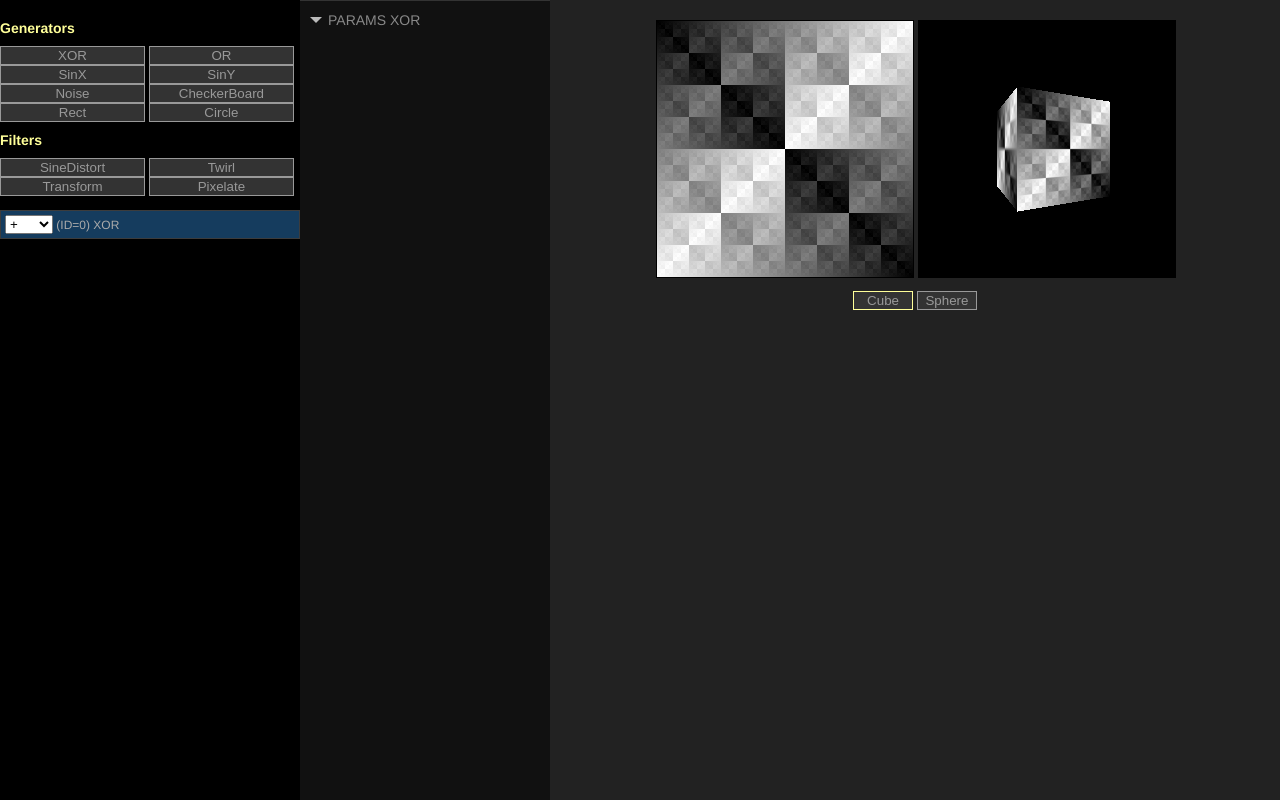
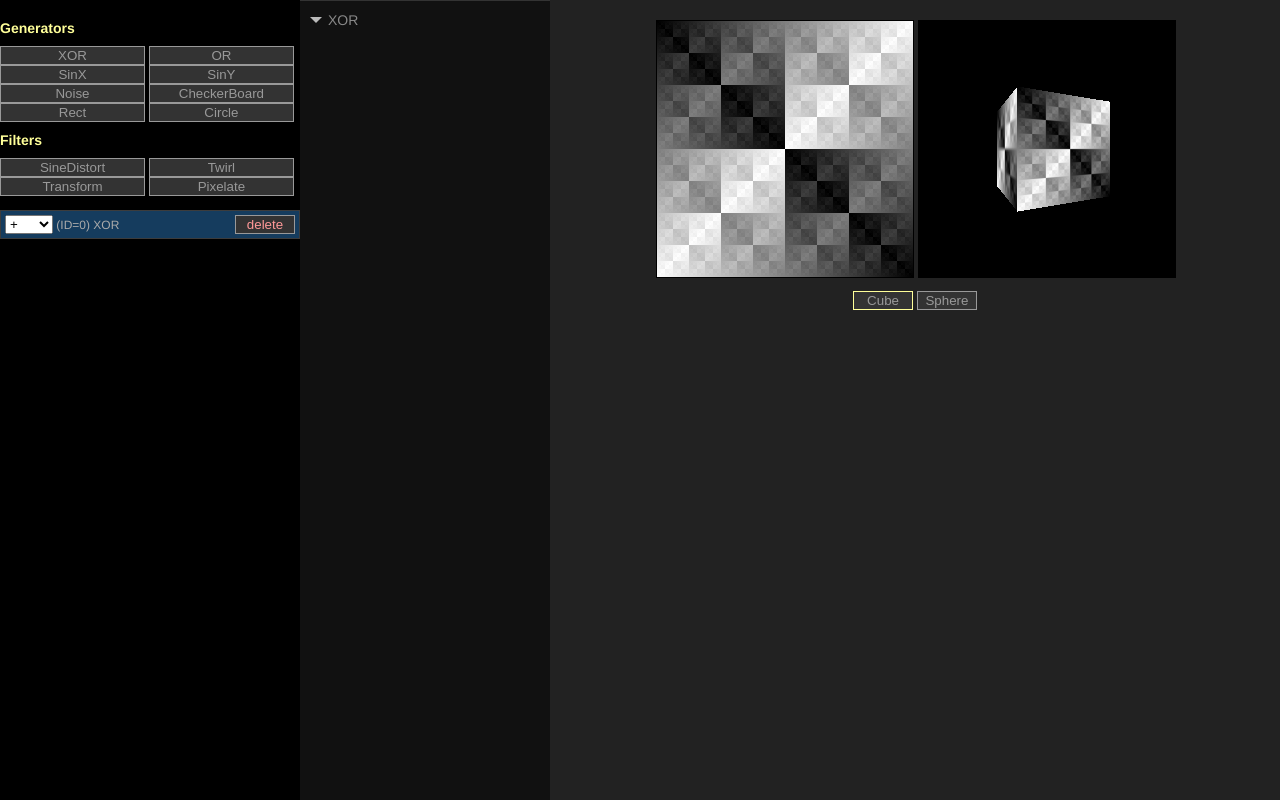
Before and after one commit to fernandojsg/texgen.js-editor, a plain HTML site: page index.html in a window 1280 px wide. Both pictures are taken after a click on the button "XOR". Drawn offline with Linux system fonts and the light colour scheme.

Commit message:
delete element

```diff
--- a/css/style.css
+++ b/css/style.css
@@ -45,6 +45,9 @@ body {
     background: #222;
 }
 
+button:active {
+    background-color: #666;
+}
 
 button {
     background-color: #333;
@@ -52,6 +55,7 @@ button {
     color: #999;
     width: 60px;
     outline: none;
+    cursor: pointer;
 }
 
 #pluginlist button {
--- a/main.js
+++ b/main.js
@@ -46,11 +46,13 @@ TGUI.GeneratorDefinitions = {
 		parameters: {
 			"frequency": {
 				"type": "number",
-				"default": 1,
+				"default": 0.16,
+				"step": 0.01,
 			},
 			"offset": {
 				"type": "number",
 				"default": 0,
+				"step": 0.01,
 			},
 		}
 	},
@@ -59,11 +61,13 @@ TGUI.GeneratorDefinitions = {
 		parameters: {
 			"frequency": {
 				"type": "number",
-				"default": 1,
+				"default": 0.16,
+				"step": 0.01,
 			},
 			"offset": {
 				"type": "number",
 				"default": 0,
+				"step": 0.01,
 			},
 		}
 	},
@@ -184,17 +188,6 @@ TGUI.Texture = function() {
 
 }
 
-/*
-function nextOperation( but, id ) {
-
-	var nextOp = operations[ ( operations.indexOf( texture.steps[ id ].operation ) + 1 ) % operations.length ];
-	but.innerHTML = nextOp;
-	texture.steps[ id ].operation = nextOp;
-
-	render();
-}
-*/
-
 function changeOperation( select, id ) {
 
 	texture.steps[ id ].operation = select.value;
@@ -218,26 +211,67 @@ function generateOperationSelect(id, operation) {
 }
 
 TGUI.Texture.prototype = {
+
+	getStepById: function ( id ) {
+
+		for ( var i = 0; i < this.steps.length; i++ ) {
+			if ( this.steps[ i ].id == id )
+				return { index: i, step: this.steps[ i ] };
+		}
+
+		return { index: -1, value: null };
+	},
+
+	deleteStep: function ( id ) {
+
+		var step = this.getStepById( id );
+
+		if ( step.index !== -1 ) {
+
+			delete this.steps[ step.index ];
+			this.steps.splice( step.index, 1 );
+
+			this.regenerateStepList();
+			render();
+
+		}
+	},
+
+	regenerateStepList: function() {
+
+		var options = [];
+
+		for (var i = 0; i < this.steps.length; i++ ) {
+
+			var step = this.steps[ i ];
+			var select = generateOperationSelect( step.id, step.operation );
+			options.push( { value: step.id, html: select + ' (ID=' + step.id + ') ' + step.type +' <button onclick="deleteStep(this,' + step.id + ')" style="color:#f99;float:right">delete</button>'} );
+		}
+
+		stepList.setOptions( options );
+
+		if ( this.steps.length > 0 ) {
+
+			var lastId = this.steps[ this.steps.length - 1 ].id;
+			stepList.setValue( lastId );
+			generatorSelected( lastId );
+
+		}
+		else
+		{
+			if ( currentGenerator != null ) {
+				generatorPanels[ currentGenerator.type ].dom.style.display = "none";
+			}
+		}
+	},
+
 	add: function ( type, operation ) {
 
 		var id = this.counter++;
 		var machine = new TGUI.TextureStep( id, type );
 		this.steps.push( machine );
 
-		var options = [];
-		for (var i=0;i<this.steps.length;i++){
-			var step = this.steps[i];
-			var select = generateOperationSelect( step.id, step.operation );
-			options.push( { value: step.id, html: select + ' (ID=' + step.id + ') ' + step.type +' <button style="display:none;float:right">delete</button>'} );
-
-			//options.push( { value: step.id, html: '<button onclick="nextOperation(this, \''+(step.id)+'\')">'+step.operation+'</button> (ID=' + step.id + ') ' + step.type +' <button style="display:none;float:right">delete</button>'} );
-
-			//options.push( { value: step.id, html: '<button onclick="nextOperation(this, \''+(step.id)+'\')">'+step.operation+'</button> (ID=' + step.id + ') ' + step.type +' <button style="display:none;float:right">delete</button>'} );
-		}
-
-		stepList.setOptions( options );
-		stepList.setValue( id );
-		generatorSelected( id );
+		this.regenerateStepList();
 
 	}
 }
@@ -312,6 +346,9 @@ function generatorSelected( id ) {
 		generatorPanels[ currentGenerator.type ].dom.style.display = "none";
 	}
 
+	if ( texture.steps[ id ] == null )
+		return;
+
 	currentGenerator = texture.steps[ id ];
 	var type = currentGenerator.type;
 	generatorPanels[ type ].dom.style.display = "block";
@@ -363,7 +400,7 @@ function init() {
 		var panel = new UI.CollapsiblePanel();
 		panel.setId( definitionId );
 
-		panel.addStatic( new UI.Text().setValue( 'PARAMS ' + definitionId ) );
+		panel.addStatic( new UI.Text().setValue( definitionId ) );
 		generatorPanels[ definitionId ] = panel;
 
 		panel.add( new UI.Break() );
@@ -372,6 +409,7 @@ function init() {
 		var parameters = TGUI.GeneratorDefinitions[ definitionId ].parameters;
 		TGUI.GeneratorDefinitions[ definitionId ].panel = panel;
 		TGUI.GeneratorDefinitions[ definitionId ].uiparameters = {};
+
 		for ( var idParam in parameters ) {
 
 			var param = parameters[ idParam ];
@@ -387,6 +425,9 @@ function init() {
 
 				case "number":
 					var c = new UI.Number().setWidth( '50px' ).onChange( update ).setId( idParam );
+					if ( param.step )
+						c.step = param.step;
+
 					TGUI.GeneratorDefinitions[ definitionId ].uiparameters[ idParam ].push(c);
 
 					row.add( c );
@@ -481,6 +522,17 @@ function init3D() {
 	renderScene();
 }
 
+
+function deleteStep( button, id ) {
+
+	//if (confirm("Delete this step?"))
+	{
+		texture.deleteStep( id );
+//		render();
+	}
+}
+
+
 function showObject( button ) {
 
 	if ( button.id == "cube" )
```
